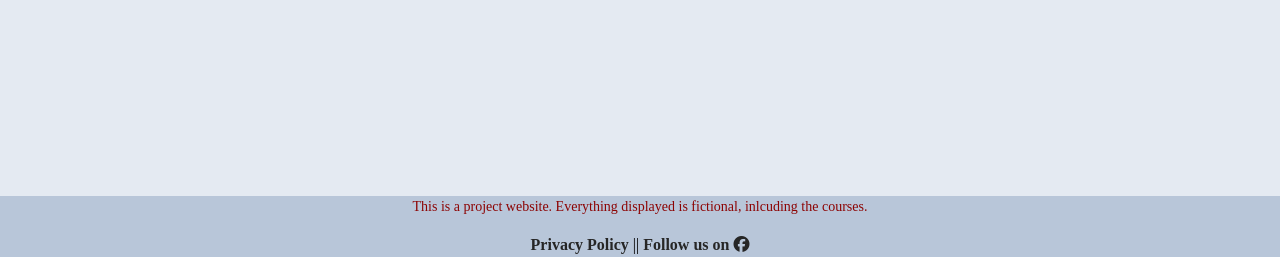
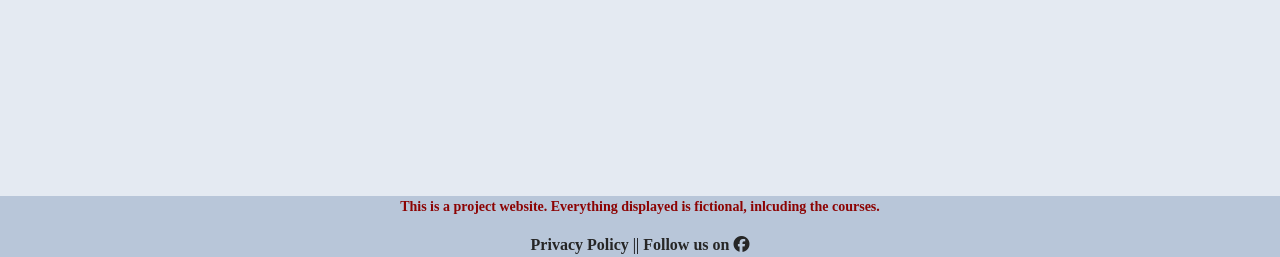
Before and after one commit to JulianeGampe/language-school, a Django app: page /bag/ in a window 1280 px wide. Shown: the part 543-800 px from the top of the page. Run offline with Django 3.2, Linux system fonts and the light colour scheme; the visitor is signed in with stand-in values (Sample User, id 1); parts of the project's set-up code (start-up, migrations or seed data) failed here and were passed over; some libraries are stand-ins or nearby versions; some web fonts are replaced.

Commit message:
Change font weight of footer disclaimer

```diff
--- a/templates/base.html
+++ b/templates/base.html
@@ -111,7 +111,7 @@
     <!-- footer -->
     <footer class="container-fluid fixed-bottom">
         <div class="row">
-            <div class="col text-center darkred small">
+            <div class="col text-center darkred small fw-bold">
                 <p>This is a project website. Everything displayed is fictional, inlcuding the courses.</p>
             </div>
         </div>
```
